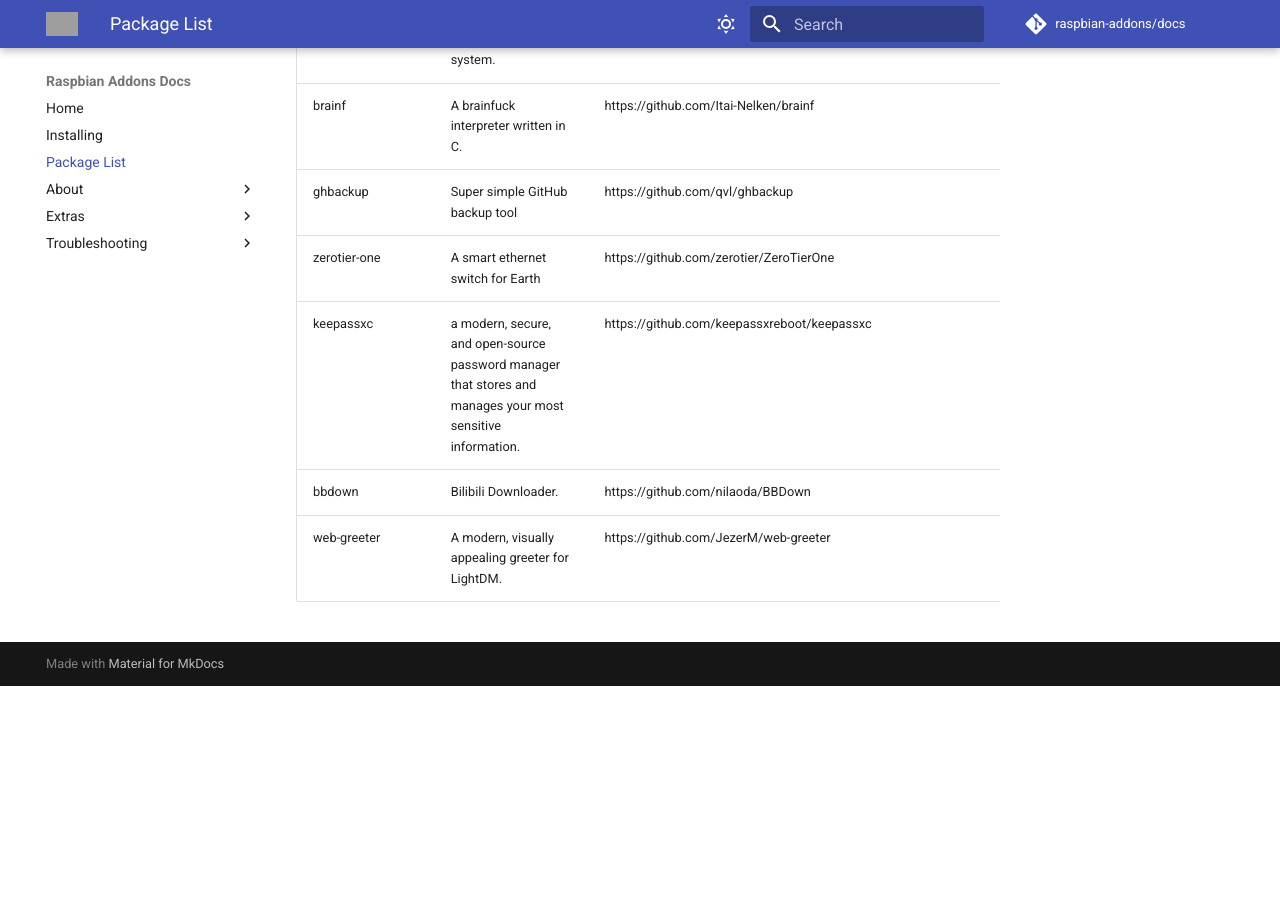
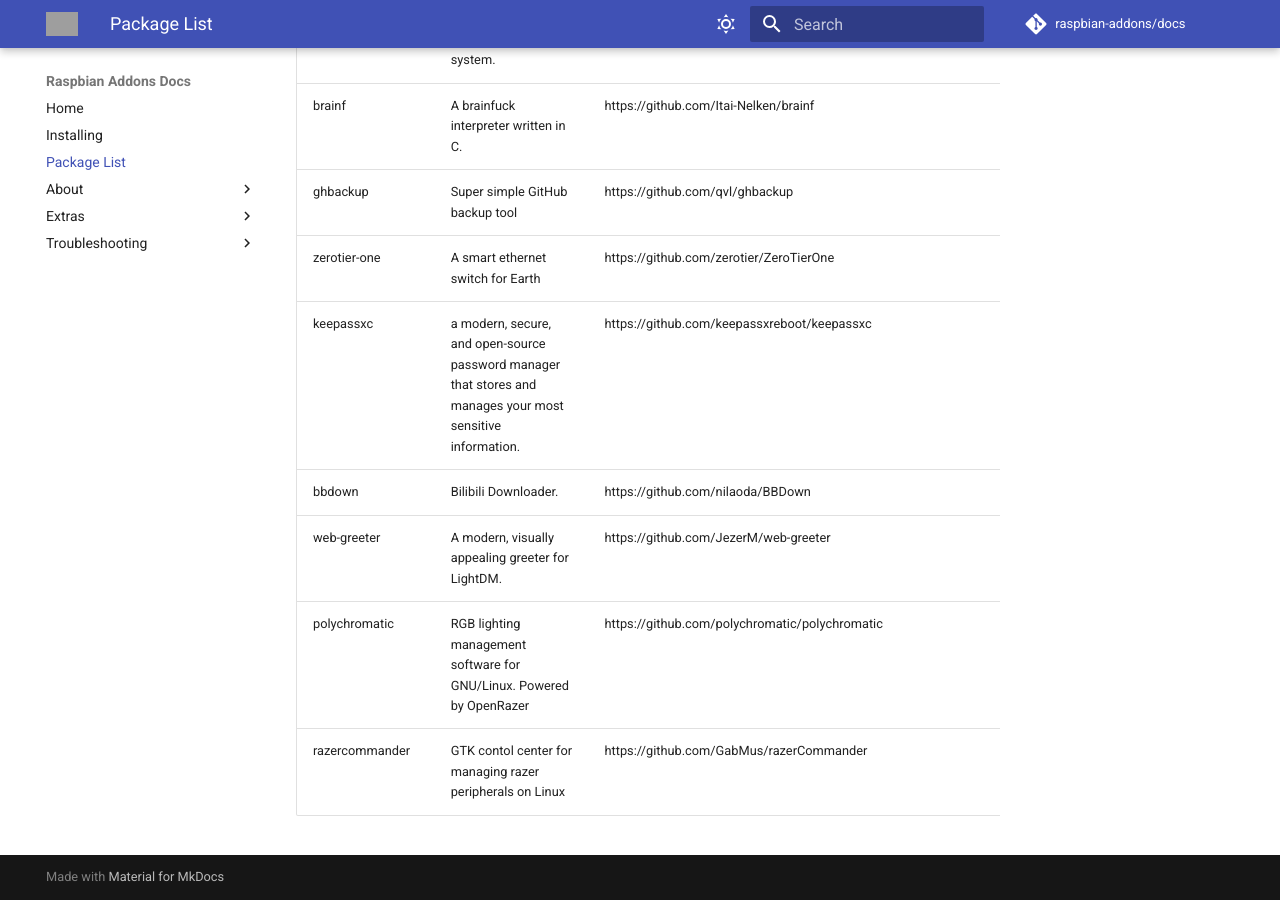
Before and after one commit to raspbian-addons/docs, an MkDocs documentation site: the page built from docs/package-list.md, in a window 1280 px wide and 900 px high, scrolled down 13109 px. Built offline with MkDocs 1.6.1 and Material for MkDocs 9.7.7, drawn with Linux system fonts in a browser that asks for light colours; comment, search, counter and statistics services are not loaded; before the commit the page ends 13795 px from its top, so only the background shows below that; grey boxes are pictures that could not be loaded.

Commit message:
add polychromatic and razercommander

```diff
--- a/docs/package-list.md
+++ b/docs/package-list.md
@@ -172,3 +172,5 @@
 | keepassxc | a modern, secure, and open-source password manager that stores and manages your most sensitive information. | https://github.com/keepassxreboot/keepassxc |
 | bbdown | Bilibili Downloader. | https://github.com/nilaoda/BBDown |
 | web-greeter | A modern, visually appealing greeter for LightDM. | https://github.com/JezerM/web-greeter |
+| polychromatic | RGB lighting management software for GNU/Linux. Powered by OpenRazer | https://github.com/polychromatic/polychromatic |
+| razercommander | GTK contol center for managing razer peripherals on Linux | https://github.com/GabMus/razerCommander |
```
